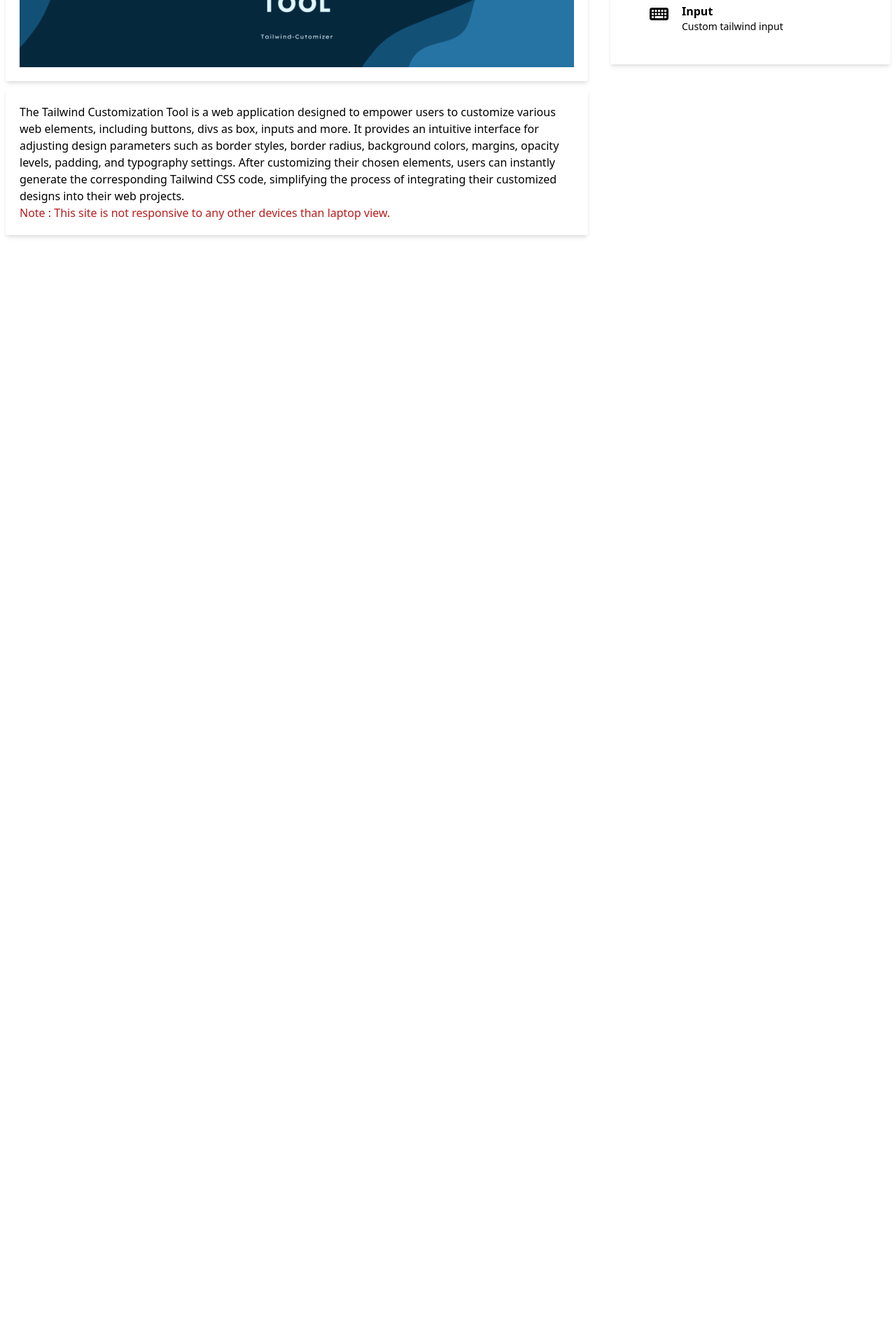
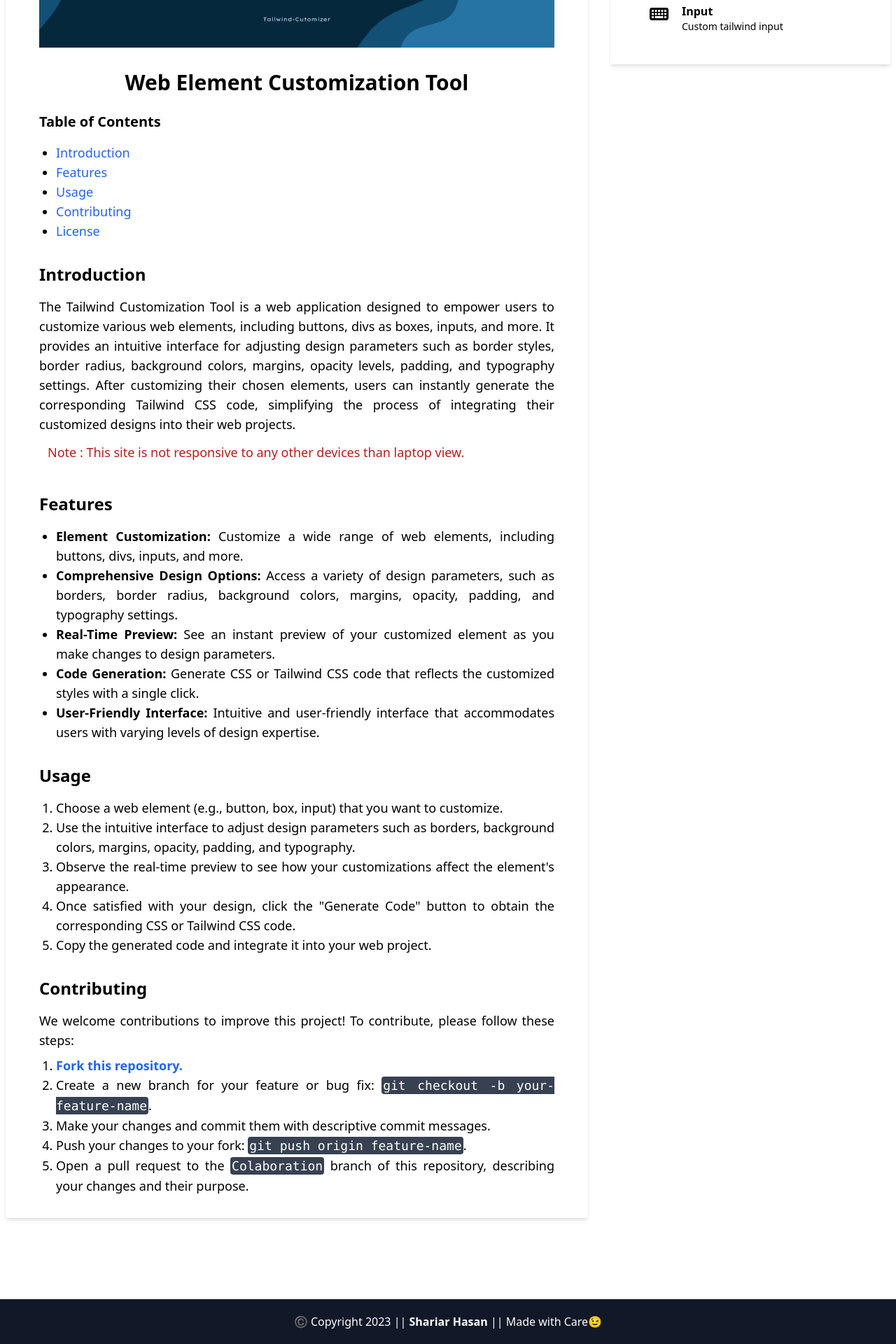
Before and after one commit to Shariar-Hasan/tailwind-customizer, a React (Create React App) app: page / in a window 1280 px wide. Shown: the part 424-2344 px from the top of the page at 70% size. Before the commit the page ends 800 px from the top, so only its background shows below. Built offline with nearby package versions, Linux system fonts and the light colour scheme.

Commit message:
Some Error fixed and Updated code

```diff
--- a/src/App.js
+++ b/src/App.js
@@ -5,10 +5,11 @@ import Contact from "./Pages/Contact";
 import Customize from "./Pages/Customize";
 import { Toaster } from "react-hot-toast";
 import NoPageFound from "./Pages/NoPageFound";
+import FooterBottom from "./Components/Footer/FooterBottom";
 
 function App() {
   return (
-    <div>
+    <>
       <Toaster position="top-right" reverseOrder={false} />
       <NavigationBar />
       <Routes>
@@ -18,7 +19,7 @@ function App() {
         <Route path="/customize/:element" element={<Customize />} />
         <Route path="/*" element={<NoPageFound />} />
       </Routes>
-    </div>
+    </>
   );
 }
 
--- a/src/Components/Footer/FooterBottom.js
+++ b/src/Components/Footer/FooterBottom.js
@@ -3,11 +3,15 @@ import { siteCofig } from "../../Datalist/SiteData";
 
 const FooterBottom = () => {
   return (
-    <div className="py-5">
-      <p className="text-center">
-        &867; Copyright {siteCofig?.copyRightYear} {siteCofig?.ownerName} || Made with Care😉
-      </p>
-    </div>
+    <>
+      <div className="h-24 "></div>
+      <div className="py-5 mt-auto bg-gray-900 text-white bottom-0 w-full">
+        <p className="text-center">
+          ©️ Copyright {siteCofig?.copyRightYear} ||
+          <strong> {siteCofig?.ownerName}</strong> || Made with Care😉
+        </p>
+      </div>
+    </>
   );
 };
 
--- a/src/Components/SideBar/SideBar.js
+++ b/src/Components/SideBar/SideBar.js
@@ -3,7 +3,7 @@ import { customizationList } from "../../Datalist/CustomizationList";
 
 const SideBar = ({ currentAttribute, setCurrentAttribute }) => {
   return (
-    <div className="box border border-gray-300">
+    <div className="box border border-gray-300 sticky top-0">
       <div className="routes">
         <h2 className="text-3xl mb-3 font-mono">Select Styles</h2>
         <hr />
--- a/src/Context/AllContext.js
+++ b/src/Context/AllContext.js
@@ -43,7 +43,7 @@ export const SiteProvider = ({ children }) => {
   const [fontWeight, setFontWeight] = useState("");
 
   // padding classes
-  const [paddingClassName, setPaddingClassName] = useState("");
+  const [paddingClassName, setPaddingClassName] = useState("p-5");
   const [allPadding, setAllPadding] = useState("p-5");
   const [topPadding, setTopPadding] = useState("");
   const [bottomPadding, setBottomPadding] = useState("");
@@ -51,7 +51,7 @@ export const SiteProvider = ({ children }) => {
   const [rightPadding, setRightPadding] = useState("");
 
   // margin classes
-  const [marginClassName, setMarginClassName] = useState("");
+  const [marginClassName, setMarginClassName] = useState("m-5");
   const [allMargin, setAllMargin] = useState("m-5");
   const [topMargin, setTopMargin] = useState("");
   const [bottomMargin, setBottomMargin] = useState("");
--- a/src/Pages/Home.js
+++ b/src/Pages/Home.js
@@ -3,31 +3,196 @@ import { moreNavlinkData } from "../Datalist/NavbarData";
 import CustomElementLink from "../Components/CommonComponents/CustomElementLink";
 import { Link } from "react-router-dom";
 import bannner from "./../Assets/web_banner.png";
+import brand from "./../Assets/brand.png";
+import FooterBottom from "../Components/Footer/FooterBottom";
 const Home = () => {
   return (
     <div>
       <div className="container mx-auto my-5">
         <div className="grid grid-cols-12 gap-4">
-          <div className="col-span-8">
-            <div className="box my-3">
-              <img src={bannner} alt={"Tailwind Customizer"} />
-            </div>
-            <div className="box my-3">
-              <p>
-                The Tailwind Customization Tool is a web application designed to
-                empower users to customize various web elements, including
-                buttons, divs as box, inputs and more. It provides an intuitive
-                interface for adjusting design parameters such as border styles,
-                border radius, background colors, margins, opacity levels,
-                padding, and typography settings. After customizing their chosen
-                elements, users can instantly generate the corresponding
-                Tailwind CSS code, simplifying the process of integrating their
-                customized designs into their web projects.{" "}
-              </p>
-              <p className="text-red-700">
-                Note : This site is not responsive to any other devices than
-                laptop view.
-              </p>
+          <div className="col-span-8 text-lg  text-justify font-normal">
+            <div className="box p-8 ">
+              <div className="container mx-auto px-4">
+                <div className="text-center">
+                  <img
+                    src={bannner}
+                    alt="Tailwind Cutomizer Banner"
+                    className="mx-auto"
+                  />
+                </div>
+                <h1 className="text-3xl text-center font-semibold mt-8">
+                  Web Element Customization Tool
+                </h1>
+                <div className="mt-6">
+                  <h2 className="text-xl font-semibold">Table of Contents</h2>
+                  <ul className="list-disc pl-6 mt-4">
+                    <li>
+                      <a
+                        href="#introduction"
+                        className="text-blue-600 hover:underline"
+                      >
+                        Introduction
+                      </a>
+                    </li>
+                    <li>
+                      <a
+                        href="#features"
+                        className="text-blue-600 hover:underline"
+                      >
+                        Features
+                      </a>
+                    </li>
+                    <li>
+                      <a
+                        href="#usage"
+                        className="text-blue-600 hover:underline"
+                      >
+                        Usage
+                      </a>
+                    </li>
+                    <li>
+                      <a
+                        href="#contributing"
+                        className="text-blue-600 hover:underline"
+                      >
+                        Contributing
+                      </a>
+                    </li>
+                    <li>
+                      <a
+                        href="#license"
+                        className="text-blue-600 hover:underline"
+                      >
+                        License
+                      </a>
+                    </li>
+                  </ul>
+                </div>
+
+                <section id="introduction" className="mt-8">
+                  <h2 className="text-2xl font-semibold">Introduction</h2>
+                  <p className="mt-4">
+                    The Tailwind Customization Tool is a web application
+                    designed to empower users to customize various web elements,
+                    including buttons, divs as boxes, inputs, and more. It
+                    provides an intuitive interface for adjusting design
+                    parameters such as border styles, border radius, background
+                    colors, margins, opacity levels, padding, and typography
+                    settings. After customizing their chosen elements, users can
+                    instantly generate the corresponding Tailwind CSS code,
+                    simplifying the process of integrating their customized
+                    designs into their web projects.
+                  </p>
+                  <p className="text-red-700 p-3 mb-3">
+                    Note : This site is not responsive to any other devices than
+                    laptop view.
+                  </p>
+                </section>
+
+                <section id="features" className="mt-8">
+                  <h2 className="text-2xl font-semibold">Features</h2>
+                  <ul className="list-disc pl-6 mt-4">
+                    <li>
+                      <strong>Element Customization:</strong> Customize a wide
+                      range of web elements, including buttons, divs, inputs,
+                      and more.
+                    </li>
+                    <li>
+                      <strong>Comprehensive Design Options:</strong> Access a
+                      variety of design parameters, such as borders, border
+                      radius, background colors, margins, opacity, padding, and
+                      typography settings.
+                    </li>
+                    <li>
+                      <strong>Real-Time Preview:</strong> See an instant preview
+                      of your customized element as you make changes to design
+                      parameters.
+                    </li>
+                    <li>
+                      <strong>Code Generation:</strong> Generate CSS or Tailwind
+                      CSS code that reflects the customized styles with a single
+                      click.
+                    </li>
+                    <li>
+                      <strong>User-Friendly Interface:</strong> Intuitive and
+                      user-friendly interface that accommodates users with
+                      varying levels of design expertise.
+                    </li>
+                  </ul>
+                </section>
+
+                <section id="usage" className="mt-8">
+                  <h2 className="text-2xl font-semibold">Usage</h2>
+                  <ol className="list-decimal pl-6 mt-4">
+                    <li>
+                      Choose a web element (e.g., button, box, input) that you
+                      want to customize.
+                    </li>
+                    <li>
+                      Use the intuitive interface to adjust design parameters
+                      such as borders, background colors, margins, opacity,
+                      padding, and typography.
+                    </li>
+                    <li>
+                      Observe the real-time preview to see how your
+                      customizations affect the element's appearance.
+                    </li>
+                    <li>
+                      Once satisfied with your design, click the "Generate Code"
+                      button to obtain the corresponding CSS or Tailwind CSS
+                      code.
+                    </li>
+                    <li>
+                      Copy the generated code and integrate it into your web
+                      project.
+                    </li>
+                  </ol>
+                </section>
+
+                <section id="contributing" className="mt-8">
+                  <h2 className="text-2xl font-semibold">Contributing</h2>
+                  <p className="mt-4">
+                    We welcome contributions to improve this project! To
+                    contribute, please follow these steps:
+                  </p>
+                  <ol className="list-decimal pl-6 mt-2">
+                    <li>
+                      <a
+                        className="font-bold text-blue-600"
+                        href="https://github.com/Shariar-Hasan/tailwind-customizer"
+                      >
+                        Fork this repository.
+                      </a>
+                    </li>
+                    <li>
+                      Create a new branch for your feature or bug fix:{" "}
+                      <code className="bg-gray-700 text-white p-0.5 rounded">
+                        git checkout -b your-feature-name
+                      </code>
+                      .
+                    </li>
+                    <li>
+                      Make your changes and commit them with descriptive commit
+                      messages.
+                    </li>
+                    <li>
+                      Push your changes to your fork:{" "}
+                      <code className="bg-gray-700 text-white p-0.5 rounded">
+                        git push origin feature-name
+                      </code>
+                      .
+                    </li>
+                    <li>
+                      Open a pull request to the{" "}
+                      <code className="bg-gray-700 text-white p-0.5 rounded">
+                        Colaboration
+                      </code>{" "}
+                      branch of this repository, describing your changes and
+                      their purpose.
+                    </li>
+                  </ol>
+                </section>
+              </div>
             </div>
           </div>
           <div className="col-span-4">
@@ -42,6 +207,7 @@ const Home = () => {
           </div>
         </div>
       </div>
+      <FooterBottom />
     </div>
   );
 };
--- a/src/Pages/NoPageFound.js
+++ b/src/Pages/NoPageFound.js
@@ -3,7 +3,7 @@ import { Link } from "react-router-dom";
 
 const NoPageFound = () => {
   return (
-    <div className="flex h-screen bg-gray-200">
+    <div className="flex h-screen ">
       <div className="m-auto text-center">
         <h1 className="text-6xl font-extrabold text-gray-900">404</h1>
         <p className="text-2xl mt-4">Page Not Found</p>
```
Also changed, not shown: src/Components/ElementCards/ElementCard.js (+7 -2 lines), 12 other files (tests, documents, lock files or other folders).
